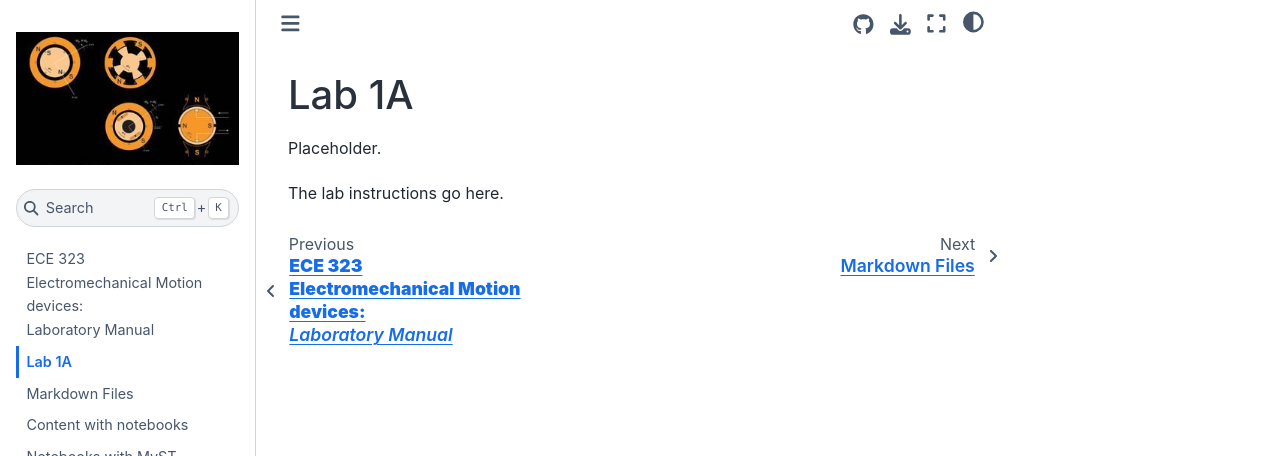
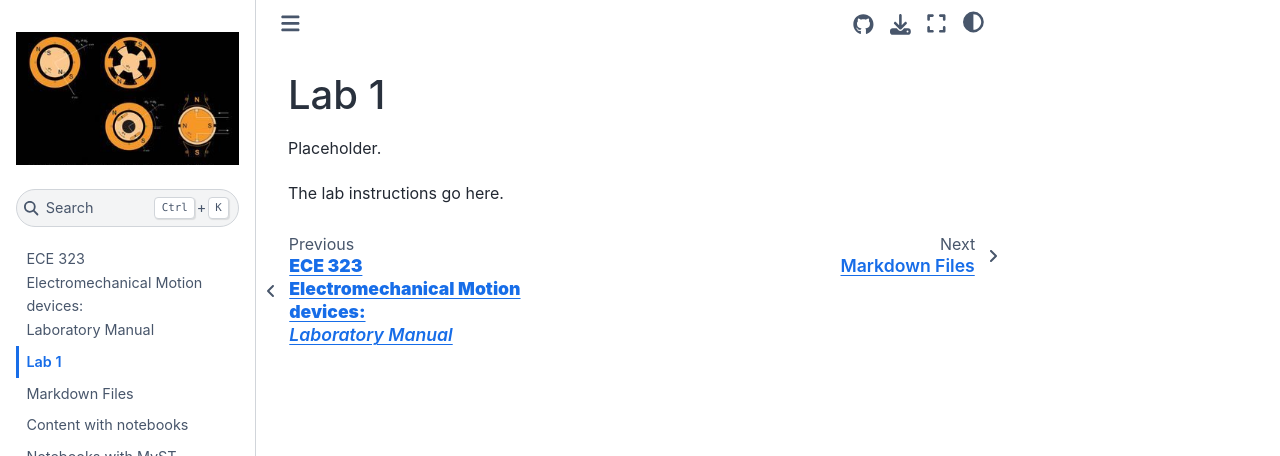
Before and after one commit to Purdue-ECE-32300/lab_book, a Jupyter Book: the page built from source/lab_1.md, in a window 1280 px wide. Shown: the top 456 px of the page. Built offline with Jupyter Book 1.0.4 settings and Sphinx 7.4.7 and the Sphinx Book theme 1.1.4, drawn with Linux system fonts in a browser that asks for light colours.

Commit message:
Fix lab 1 name.

```diff
--- a/source/_toc.yml
+++ b/source/_toc.yml
@@ -4,7 +4,7 @@
 format: jb-book
 root: intro
 chapters:
-- file: lab_1A
+- file: lab_1
 - file: markdown
 - file: notebooks
 - file: markdown-notebooks
--- a/source/lab_1A.md
+++ b/source/lab_1.md
@@ -1,4 +1,4 @@
-# Lab 1A
+# Lab 1
 
 Placeholder.
 
```
